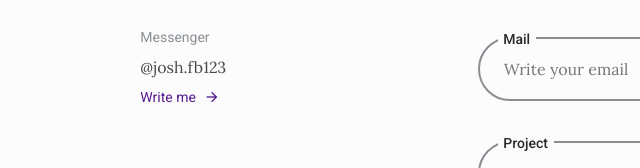
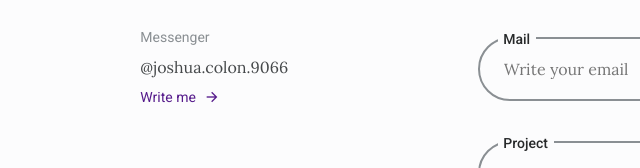
Before and after one commit to JoshuaMColon/portfolio-project, a plain HTML site: page index.html in a window 1280 px wide. Shown: the part 5548-5716 px from the top of the page, 151-791 px from the left. Drawn offline with nearby package versions, Linux system fonts and the light colour scheme.

Commit message:
Added real FB messenger name

```diff
--- a/index.html
+++ b/index.html
@@ -592,7 +592,7 @@
 
                         <div class="contact_data">
                             <span class="contact_data-title">Messenger</span>
-                            <span class="contact_data-info">@josh.fb123</span>
+                            <span class="contact_data-info">@joshua.colon.9066</span>
                             <!-- Insert brand name or profile -->
                             <a href="" target="_blank" class="contact_button">
                                 Write me <i class="ri-arrow-right-line"></i>
```
